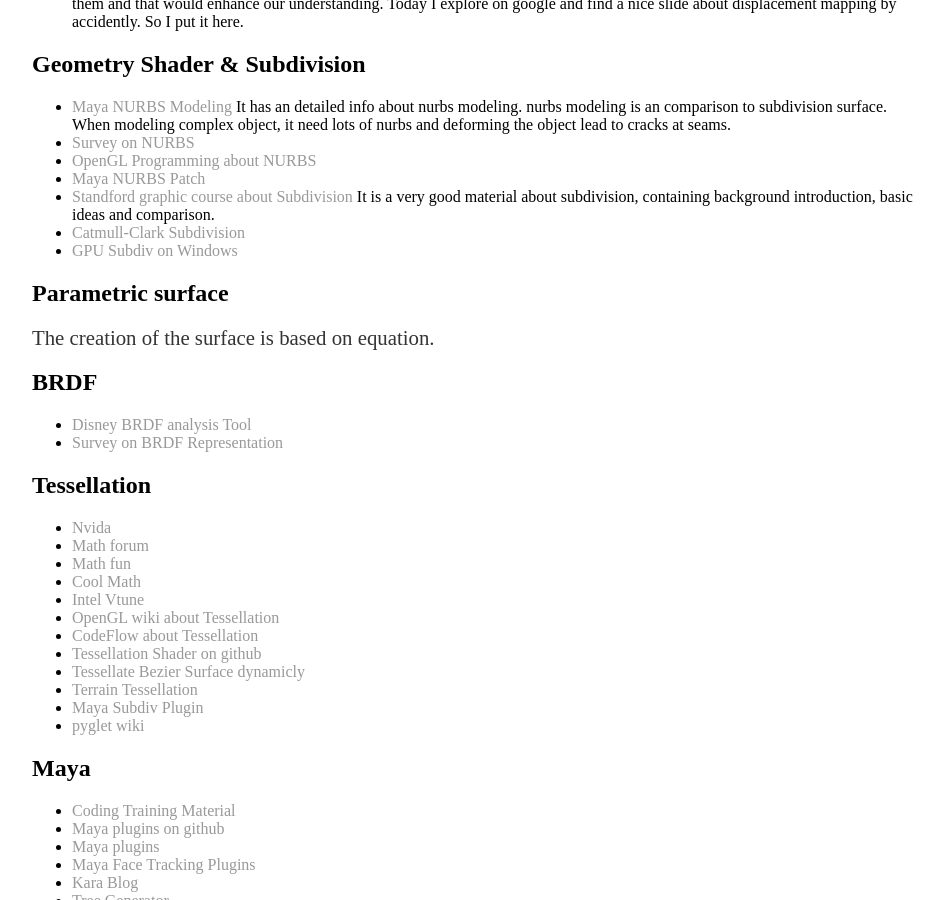
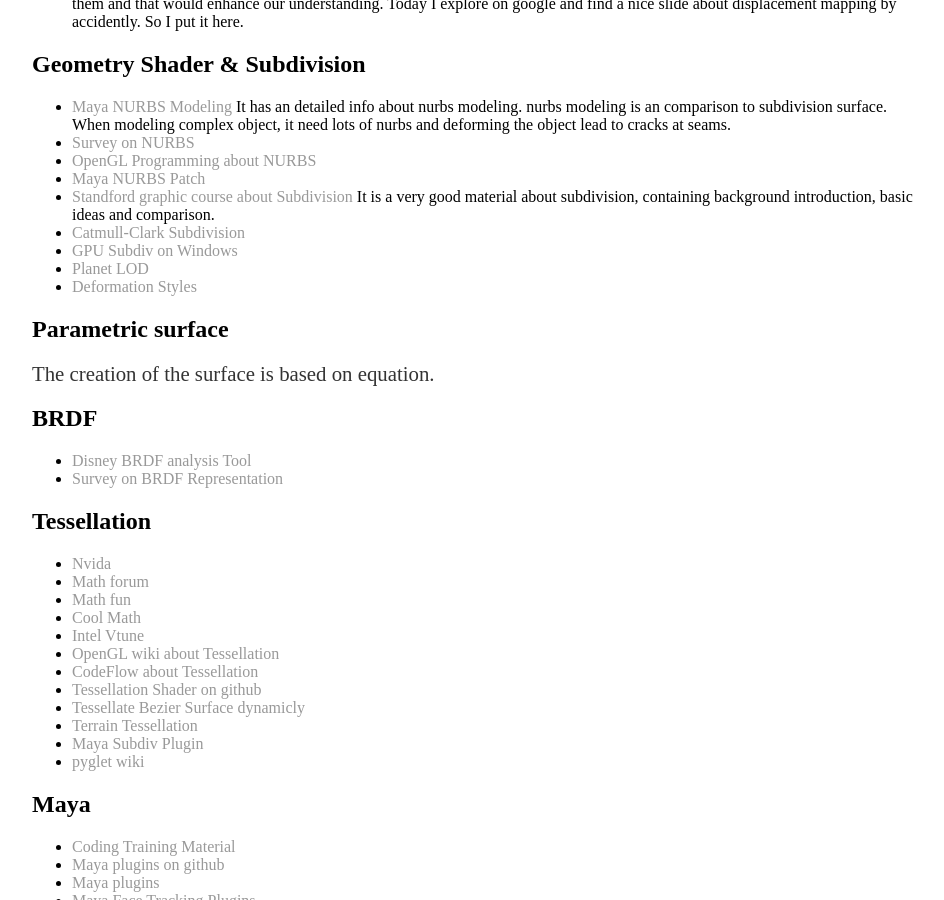
Before and after one commit to ychding11/ychding11.github.io, a Jekyll site: the page built from _posts/2015-03-23-Graphics-Resources.md, in a window 1280 px wide and 900 px high, scrolled down 923 px. Shown: the whole window, without its empty margins (160-1104 px from the left). Built offline with Jekyll 4.4.1, drawn with Linux system fonts in a browser that asks for light colours.

Commit message:
1. update

```diff
--- a/_posts/2015-03-23-Graphics-Resources.md
+++ b/_posts/2015-03-23-Graphics-Resources.md
@@ -63,6 +63,8 @@
     It is  a very good material about subdivision, containing background introduction, basic ideas and comparison.
 - [Catmull-Clark Subdivision](http://www.rorydriscoll.com/2008/08/01/catmull-clark-subdivision-the-basics/)
 - [GPU Subdiv on Windows](https://github.com/astrolagrange/GPU-based-feature-adaptive-rendering-of-Loop-subdivision-surfaces)
+- [Planet LOD](https://github.com/sp4cerat/Planet-LOD)
+- [Deformation Styles](https://github.com/sp4cerat/Deformation-Styles-using-Spline-Skinning)
 
 ## Parametric surface
 
```
